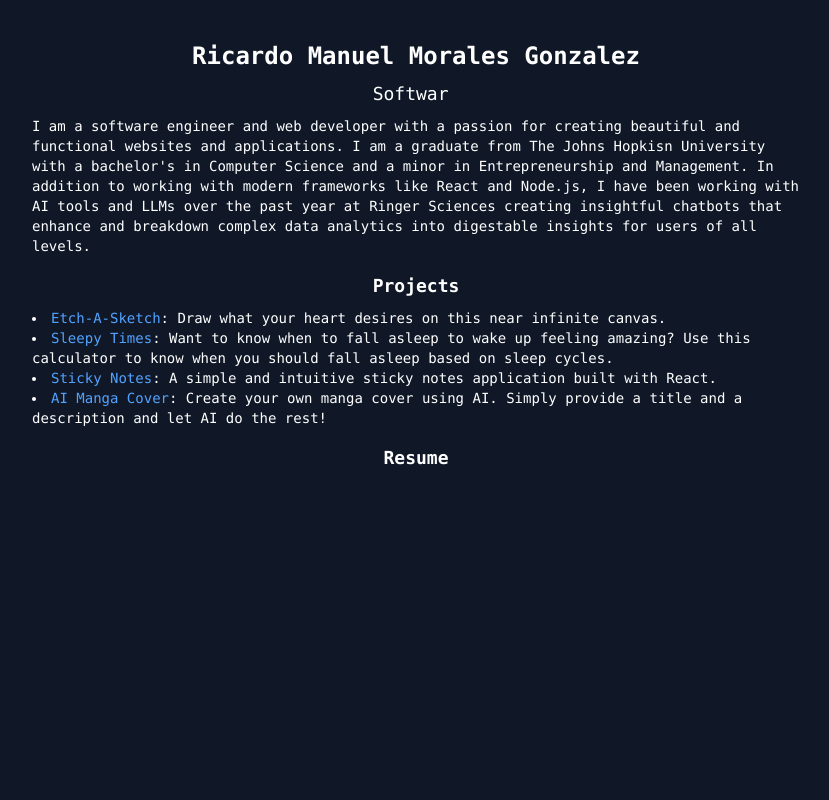
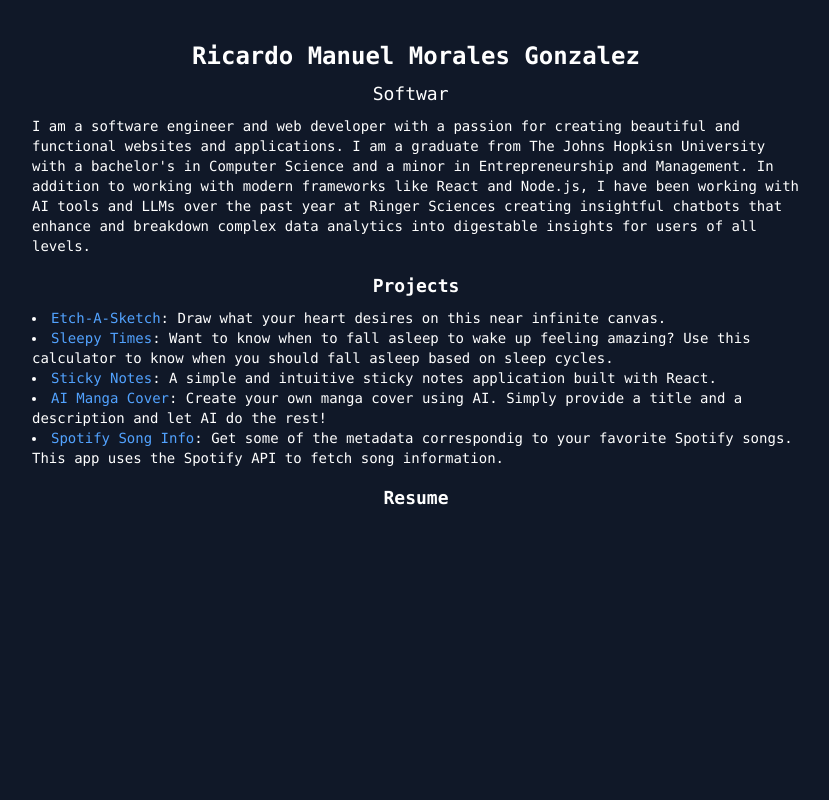
Before and after one commit to NotUrAvgAnimeFan/noturavganimefan.github.io, a React (Vite) app: page / in a window 1280 px wide. Shown: the top 800 px of the page, without its empty margins (224-1053 px from the left). Built offline with nearby package versions, Linux system fonts and the light colour scheme; a web font is replaced by a local one.

Commit message:
added spotify song info app to portfolio

```diff
--- a/src/components/home.tsx
+++ b/src/components/home.tsx
@@ -63,6 +63,11 @@ export default function Home() {
                             AI Manga Cover
                         </a>: Create your own manga cover using AI. Simply provide a title and a description and let AI do the rest!
                     </li>
+                    <li>
+                        <a href="https://song-info-one.vercel.app/" target='_blank' className="text-blue-400 hover:underline">
+                            Spotify Song Info
+                        </a>: Get some of the metadata correspondig to your favorite Spotify songs. This app uses the Spotify API to fetch song information.
+                    </li>
                 </ul>
             </div>
             </div>
```
